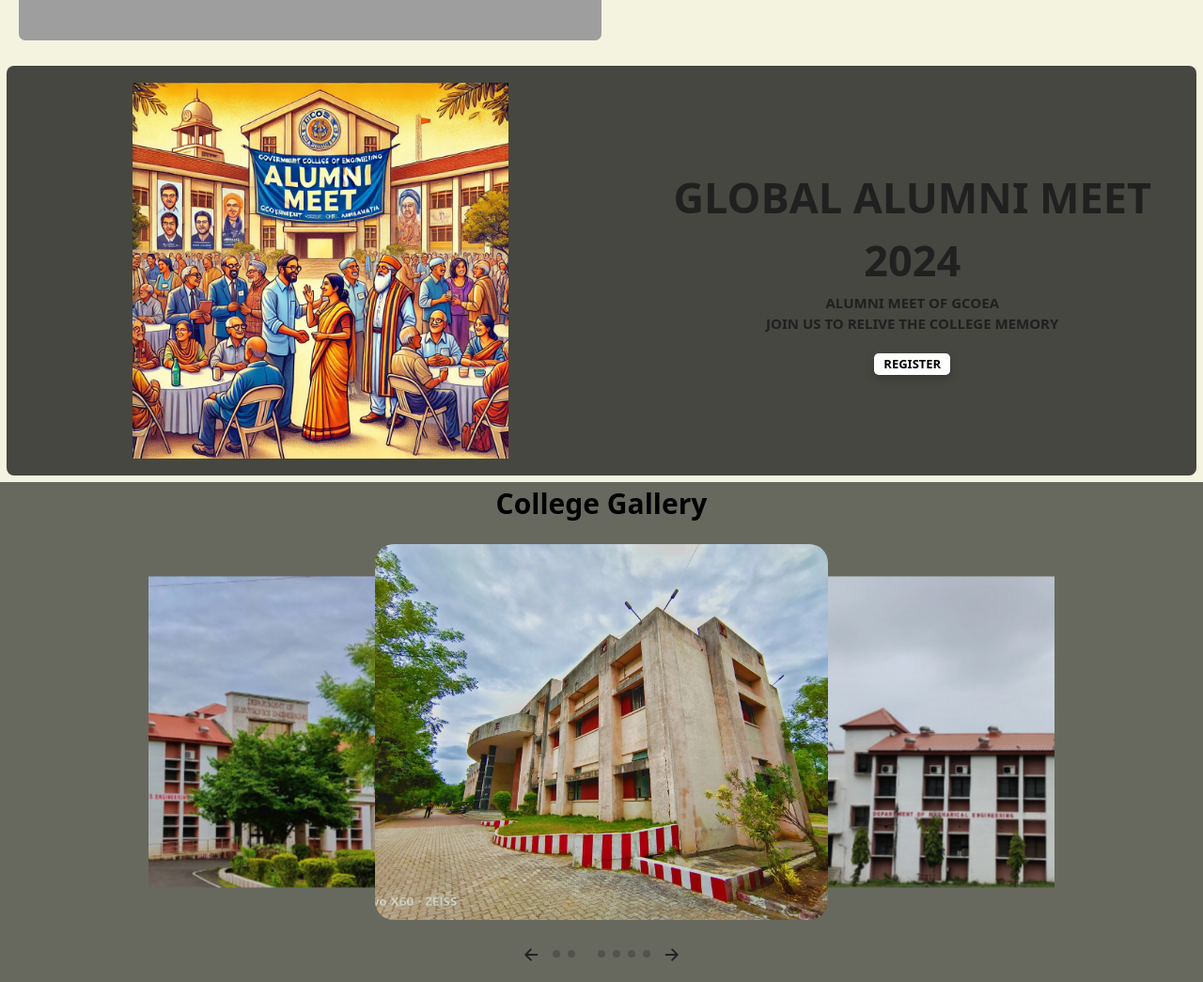
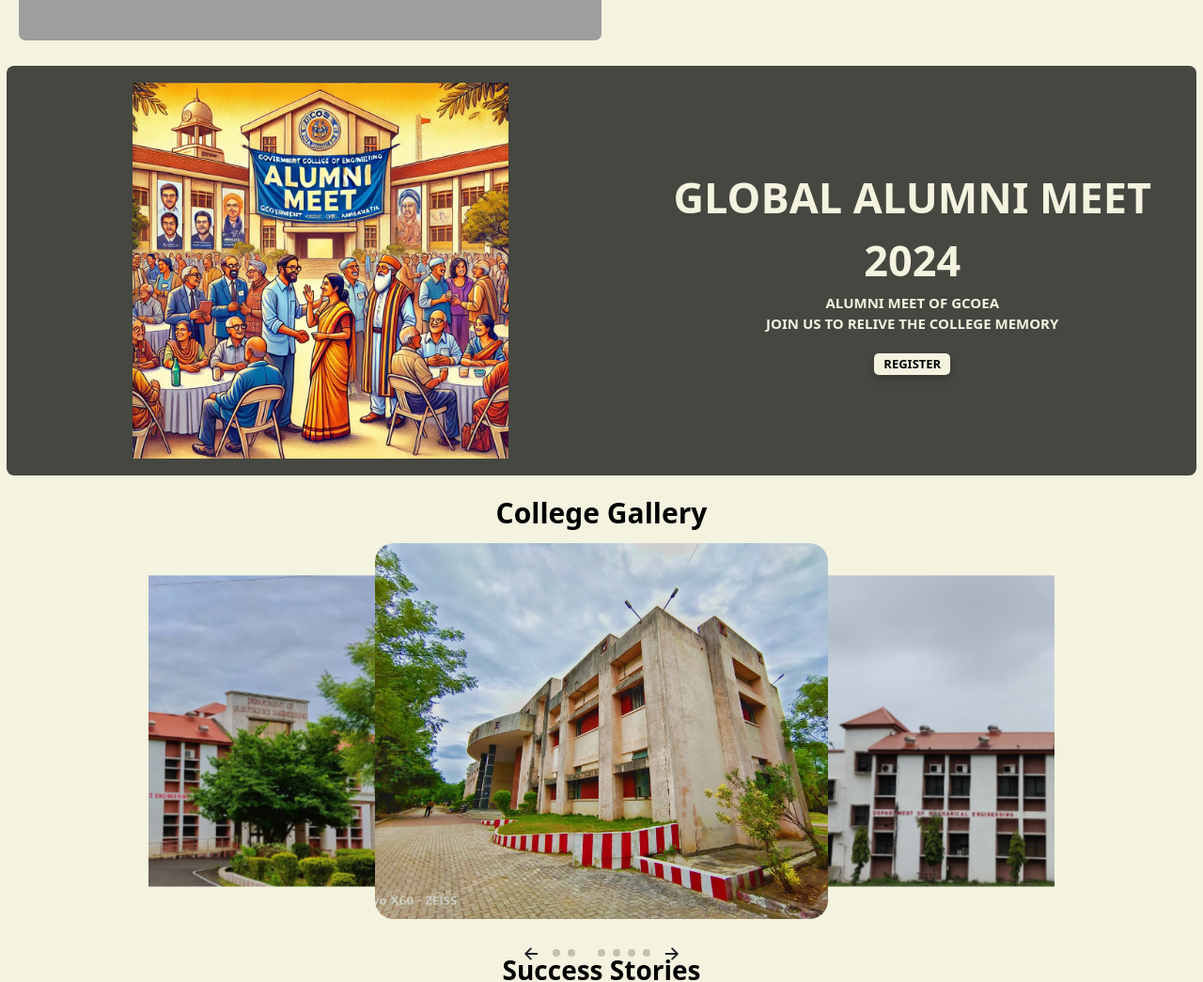
Before and after one commit to sahilfulmali2/AlumniMeet-Website, a React (Vite) app: page / in a window 1280 px wide. Shown: the part 567-1612 px from the top of the page at 94% size. Built offline with nearby package versions, Linux system fonts and the light colour scheme; grey boxes are pictures that could not be loaded.

Commit message:
changes 2

```diff
--- a/src/components/Homepage/Dangdu.module.css
+++ b/src/components/Homepage/Dangdu.module.css
@@ -4,7 +4,7 @@
   align-items: center;
   height: 450px;
   padding: 7px;
-  background-color: #F3F3E0;;
+  background-color: #F3F3E0;
 }
 
 .wrapper {
@@ -15,7 +15,7 @@
   justify-content: space-around;
   align-items: center;
   background-color: #454740;
-  color: #202020;
+  color: #F3F3E0;
   font-weight: 600;
   padding: 3px;
   border-radius: 8px;
@@ -36,7 +36,7 @@
   font-size: 1.3rem;
   font-weight: 600;
   width: max-content;
-  background-color: #ffffff;
+  background-color: #F3F3E0;
   color: black;
   padding: 2px 10px;
   border-radius: 5px;
@@ -55,6 +55,7 @@
   align-items: center;
   width: 45%;
   text-align: center;
+
 }
 .heading {
   font-size: 4.5rem;
--- a/src/components/Homepage/SucessStories.css
+++ b/src/components/Homepage/SucessStories.css
@@ -2,7 +2,7 @@
 
 .story_container {
   background-color: #F3F3E0;
-  height: 70vh;
+  height: 500px;
   display: flex;
   flex-direction: column;
   align-items: center;
--- a/src/index.css
+++ b/src/index.css
@@ -59,11 +59,11 @@
 }
 
 .main_container {
-  height: 70vh;
+  height: 480px;
   width: 100%;
   display: flex;
   margin: 0;
-  background-color: #67695f;
+  background-color: #F3F3E0;
   align-items: center;
   flex-direction: column;
 }
@@ -72,6 +72,7 @@
   font-size: 3rem;
   text-align: center;
   font-weight: 700;
+  margin-top: 10px;
 }
 
 .container {
@@ -166,7 +167,7 @@
 
   .main_container {
     height: 50vh;
-    background-color: #454740;
+
   }
   .container {
     width: 100%;
@@ -176,6 +177,7 @@
     height: 10%;
     font-size: 25px;
     font-weight: 600;
+
   }
   .swiper_container {
     height: 85%;
```
